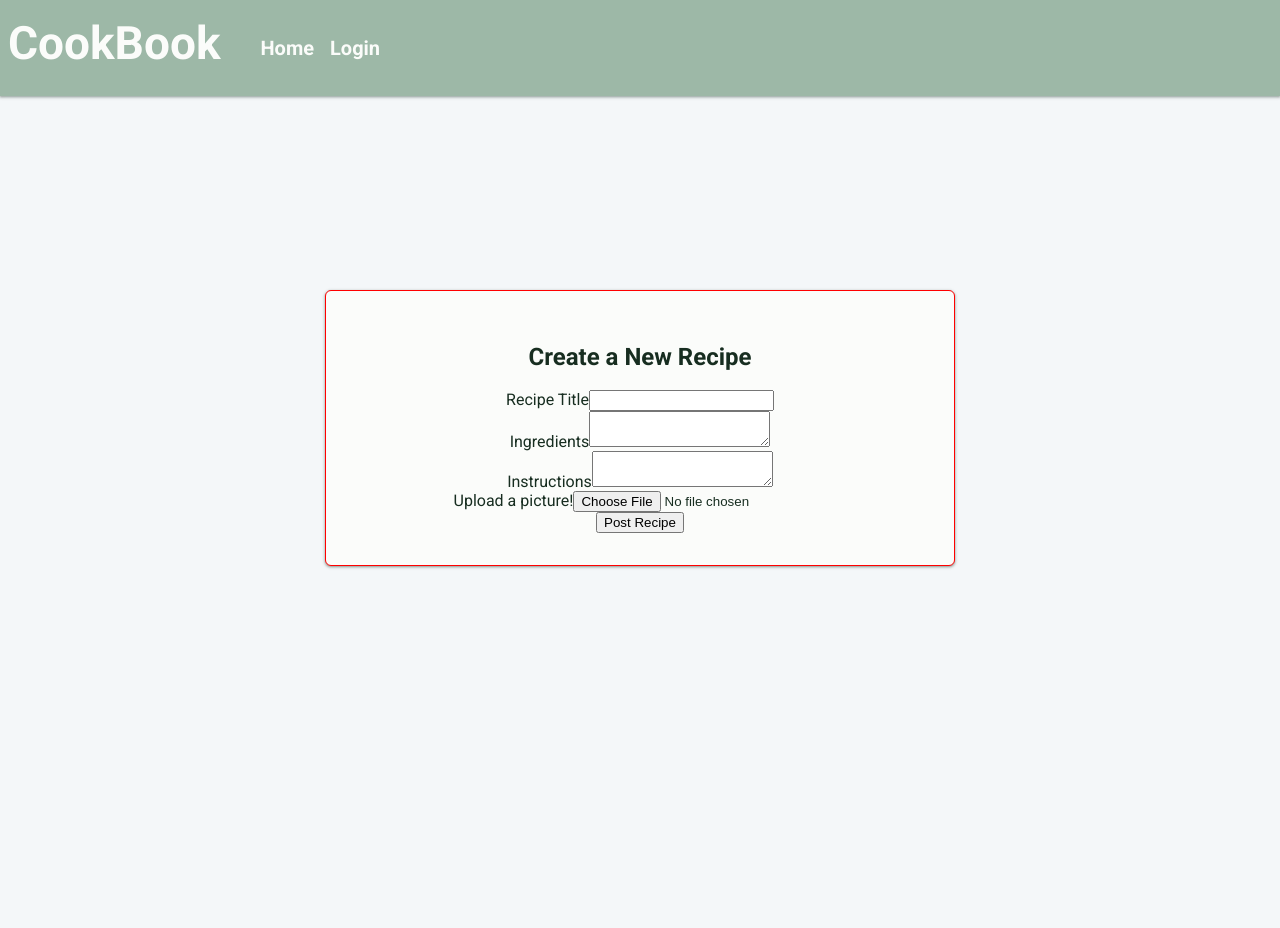
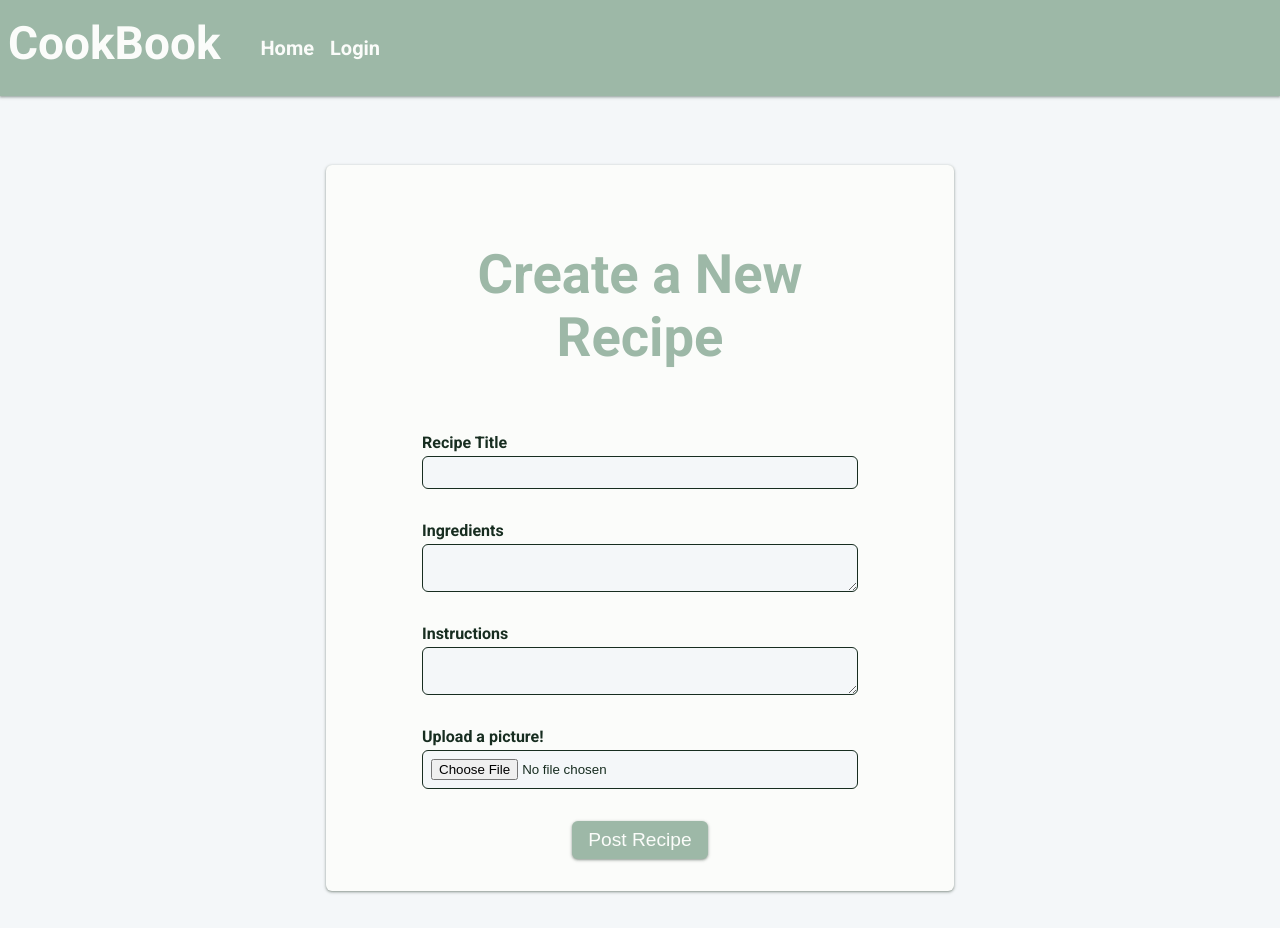
Before and after one commit to NathanVik/cookbook, a React (Create React App) app in the folder react_book/: page /create-recipe in a window 1280 px wide. Before the commit the page ends 800 px from the top, so only its background shows below. Built offline with nearby package versions, Linux system fonts and the light colour scheme.

Commit message:
working on css

```diff
--- a/react_book/src/App.css
+++ b/react_book/src/App.css
@@ -39,3 +39,46 @@ ul {
   border: none;
   padding: 0;
 }
+
+/* Default style for inputs */
+.label-input {
+  display: flex;
+  flex-direction: column;
+  margin: 0 2rem;
+  margin-bottom: 2rem;
+}
+
+.label-input label {
+  font-weight: Bold;
+  text-align: left;
+  margin-bottom: 0.25rem;
+}
+
+.label-input input {
+  border: none;
+  background-color: var(--background);
+  padding: 8px;
+  border-radius: var(--rounded-corner);
+  /* box-shadow: var(--shadow); */
+  border: 1px solid var(--dark-text);
+}
+
+/* Styling for buttons for forms */
+.btn {
+  background-color: var(--primary);
+  color: var(--light);
+  border: none;
+  border-radius: var(--rounded-corner);
+  box-shadow: var(--shadow);
+  font-size: 1.2em;
+  padding: .5rem 1rem;
+  transition: all .1s ease-in-out;
+}
+
+.btn:hover {
+  cursor: pointer;
+}
+
+.btn:active {
+  transform: scale(0.97);
+}
--- a/react_book/src/components/createRecipe.css
+++ b/react_book/src/components/createRecipe.css
@@ -2,14 +2,24 @@
     display: flex;
     align-items: center;
     justify-content: center;
-    min-height: 75vh;
+    min-height: 100vh;
 }
 
 .create-recipe-form {
-    border: 1px solid red;
-    background-color: var(--light);
-    border-radius: var(--rounded-corner);
-    box-shadow: var(--shadow);
-    padding: 2rem 4rem;
     width: 500px;
 }
+
+.create-recipe-form h2 {
+    font-size: 3.4em;
+    margin-bottom: 4rem;
+    color: var(--primary);
+}
+
+.label-input textarea {
+    border: none;
+    background-color: var(--background);
+    padding: 8px;
+    border-radius: var(--rounded-corner);
+    /* box-shadow: var(--shadow); */
+    border: 1px solid var(--dark-text);
+}
--- a/react_book/src/components/createRecipe.jsx
+++ b/react_book/src/components/createRecipe.jsx
@@ -39,27 +39,27 @@ class CreateRecipe extends React.Component {
     render() {
         return (
             <div className="create-container">
-                <div className="create-recipe-form">
+                <div className="create-recipe-form card">
                     <h2>Create a New Recipe</h2>
 
-                    <div>
+                    <div className="label-input">
                         <label>Recipe Title</label>
                         <input type="text" name="recipeTitle" onChange={this.handleInputChange} ></input>
                     </div>
-                    <div>
+                    <div className="label-input">
                         <label>Ingredients</label>
                         <textarea type="text" name="recipeIngredients" onChange={this.handleInputChange}></textarea>
                     </div>
-                    <div>
+                    <div className="label-input">
                         <label>Instructions</label>
                         <textarea type="text" name="recipeInstructions" onChange={this.handleInputChange}></textarea>
                     </div>
-                    <div>
+                    <div className="label-input">
                         <label>Upload a picture!</label>
                         <input type="file" onChange={this.handleFileSelect}></input>
                     </div>
 
-                    <button onClick={this.handleSubmit}>Post Recipe</button>
+                    <button className="btn" onClick={this.handleSubmit}>Post Recipe</button>
                 </div>
             </div>
         );
--- a/react_book/src/components/login.css
+++ b/react_book/src/components/login.css
@@ -21,28 +21,6 @@
     font-weight: bold;
     margin-bottom: 4rem;
     color: var(--primary);
-}
-
-.label-input {
-    display: flex;
-    flex-direction: column;
-    margin: 0 2rem;
-    margin-bottom: 2rem;
-}
-
-.label-input label {
-    font-weight: Bold;
-    text-align: left;
-    margin-bottom: 0.25rem;
-}
-
-.label-input input {
-    border: none;
-    background-color: var(--background);
-    padding: 8px;
-    border-radius: var(--rounded-corner);
-    /* box-shadow: var(--shadow); */
-    border: 1px solid var(--dark-text);
 }
 
 .label-input .reg-link {
--- a/react_book/src/components/recipeCard.jsx
+++ b/react_book/src/components/recipeCard.jsx
@@ -16,7 +16,7 @@ class RecipeCard extends React.Component {
             <span className="card-header">
                 <button className="btn-icon"><FontAwesomeIcon className="like-icon" icon={faHeart} /></button>
             </span>
-            <img src="#">Test</img>
+            {/* <img src="#">Test</img> */}
             <div className="card-info">
                 <h2>{ this.props.data.title }</h2>
                 <h4>{ this.props.data.fromUsers.username }</h4>
--- a/react_book/src/components/userProfile.jsx
+++ b/react_book/src/components/userProfile.jsx
@@ -10,6 +10,10 @@ class UserProfile extends React.Component {
         recipes: [],
         picture: [],
         likes: [],
+    }
+
+    routeRedirect = () => {
+        this.props.history.push("/create-recipe");
     }
 
     render() {
@@ -33,7 +37,7 @@ class UserProfile extends React.Component {
 
                 <section className="posts-container">
                     <div className="user-recipe-manager">
-                        <button className="">Create</button>
+                        <button className="" onClick={this.routeRedirect}>Create</button>
                         <button className="">Delete</button>
                     </div>
                     <div>
@@ -56,13 +60,13 @@ class UserProfile extends React.Component {
 
     this.setState({ user: data, recipes:myrecipes })
 
-        let picture = await service1.getUserDetail(myuser['profilepic']);
+        // let picture = await service1.getUserDetail(myuser['profilepic']);
 
-        if (Array.isArray(picture) && picture.length) {
-            this.setState({ picture: picture })
-        } else {
-            this.setState({ picture: `${process.env.PUBLIC_URL}/assets/images/chef.jpg`})
-        }
+        // if (Array.isArray(picture) && picture.length) {
+        //     this.setState({ picture: picture })
+        // } else {
+        //     this.setState({ picture: `${process.env.PUBLIC_URL}/assets/images/chef.jpg`})
+        // }
     }
 }
 
--- a/react_book/src/components/userRegistration.css
+++ b/react_book/src/components/userRegistration.css
@@ -6,11 +6,6 @@
 }
 
 .reg-card {
-    /* border: 1px solid red; */
-    background-color: var(--light);
-    border-radius: var(--rounded-corner);
-    box-shadow: var(--shadow);
-    padding: 2rem 4rem;
     width: 500px;
     display: flex;
     flex-direction: column;
@@ -21,23 +16,3 @@
     margin-bottom: 4rem;
     color: var(--primary);
 }
-
-
-
-.btn-reg {
-    background-color: var(--primary);
-    color: var(--light);
-    padding: .5rem 1rem;
-    font-size: 1.2em;
-    border: 1px solid var(--primary);
-    border-radius: var(--rounded-corner);
-    box-shadow: var(--shadow);
-    transition: all .1s ease-in-out;
-}
-
-.btn-reg:hover {
-    cursor: pointer;
-}
-.btn-reg:active {
-    transform: scale(0.97);
-}
--- a/react_book/src/components/userRegistration.jsx
+++ b/react_book/src/components/userRegistration.jsx
@@ -47,7 +47,7 @@ class UserRegistration extends Component {
     render() {
         return (
             <div className="reg-container">
-                <div className="reg-card">
+                <div className="reg-card card">
                     <h2>Create a CookBook Account</h2>
 
                     <div className="label-input">
@@ -70,7 +70,7 @@ class UserRegistration extends Component {
                         <label>Upload a Profile Picture</label>
                         <input type="file" name="file" onChange={this.handleFileChange}></input>
                     </div>
-                    <button className="register btn-reg" onClick={this.handleSubmit}>Create Account</button>
+                    <button className="register btn-reg btn" onClick={this.handleSubmit}>Create Account</button>
                 </div>
             </div>
             );
```
Also changed, not shown: 1 other file (tests, documents, lock files or other folders).
